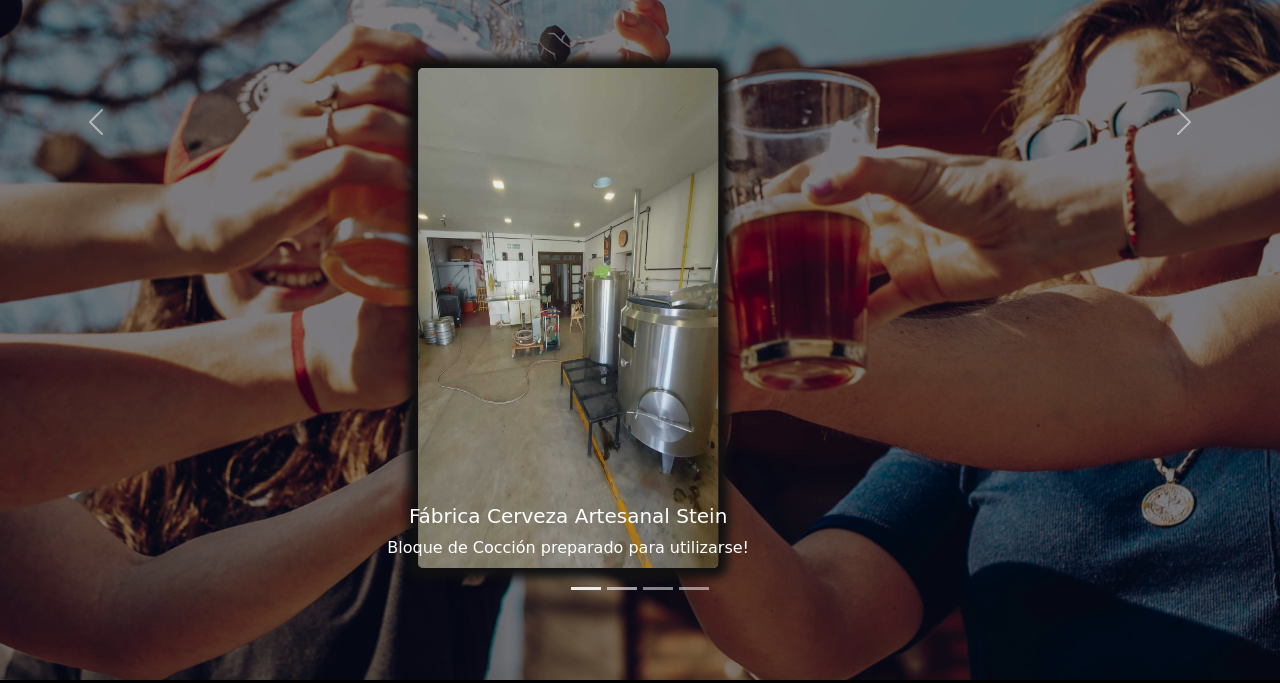
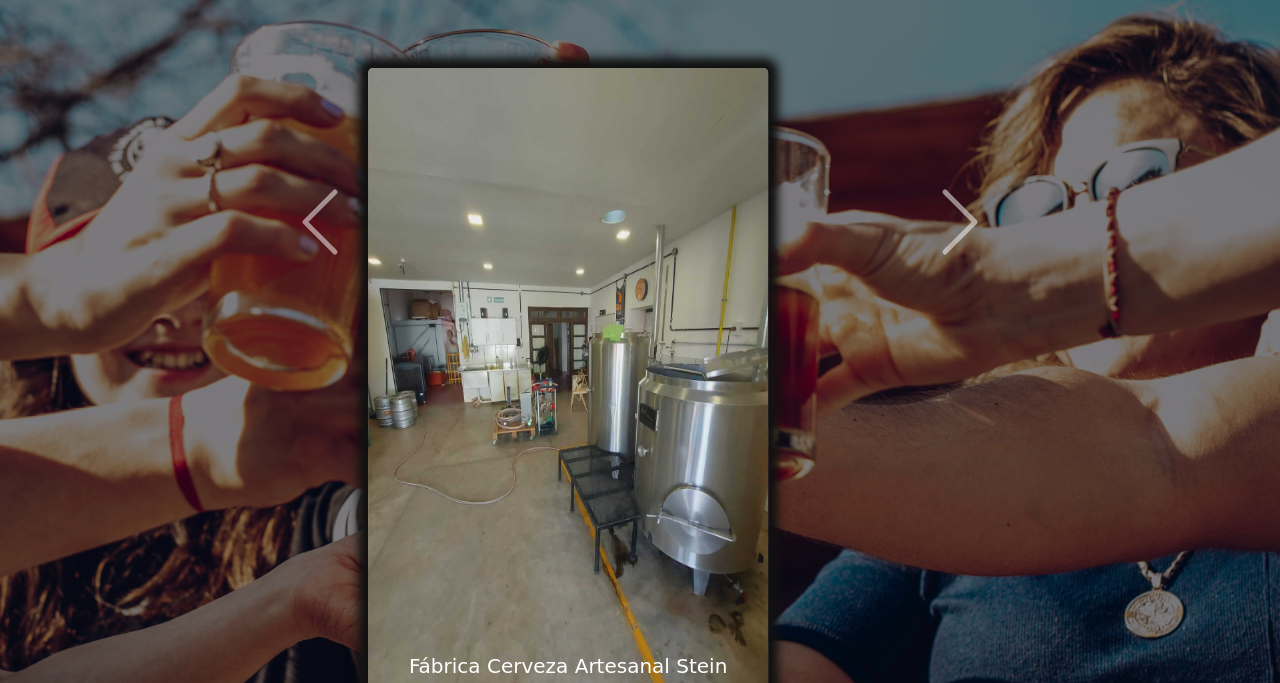
Before and after one commit to JornabeDV/After-Class, a website: page pages/la-fabrica.html in a window 1280 px wide. Shown: the part 378-1061 px from the top of the page. Drawn offline with nearby package versions, Linux system fonts and the light colour scheme; a web font is replaced by a local one.

Commit message:
Arreglo Carrousel

```diff
--- a/scss/_footer.scss
+++ b/scss/_footer.scss
@@ -20,6 +20,9 @@
     cursor: pointer;
     }
 }
+
+// MediaQueries
+
 @media (min-width: 600px) {
     footer {
         position: relative;
--- a/scss/_formulario.scss
+++ b/scss/_formulario.scss
@@ -1,4 +1,4 @@
-//// Formulario
+// Formulario
 
 .contenido__principal {
     box-shadow: 0 0 20px 0 rgba(255, 255, 255, 0.3);
@@ -75,7 +75,7 @@
     }
 }
 
-////MediaQueries
+// MediaQueries
 
 @media (min-width: 480px) {
     .contenido__principal {
@@ -93,5 +93,4 @@
             max-width: 100px;
             }
     }
-
 }
--- a/scss/_globales.scss
+++ b/scss/_globales.scss
@@ -44,6 +44,9 @@
         color: $color2;
     }
 }
+
+// MediaQueries
+
 @media (min-width: 600px) {
     .section__titulo {
         font-size: 100px;
--- a/scss/_index.scss
+++ b/scss/_index.scss
@@ -36,7 +36,7 @@
             color: $color3;
             border-color: $color2;
             transition: 2s;
-            }
+        }
     }
 }
 .btn-wsp {
@@ -61,7 +61,7 @@
     }
 }
 
-//MediaQueries
+// MediaQueries
 
 @media (min-width: 600px) {
     .section__texto {
--- a/scss/_lafabrica.scss
+++ b/scss/_lafabrica.scss
@@ -5,5 +5,26 @@
     box-shadow: 0 0px 10px 10px #111, 0 0 20px #ccc inset;
 }
 .carousel-control-prev, .carousel-control-next {
-    top: 25%;
+    top: 50%;
 }
+
+//MediaQueries
+
+@media (min-width: 600px) {
+    .img_fab{
+        width: 400px;
+        height: 650px;
+    }
+    .carousel-control-prev, .carousel-control-next {
+        width: 20%;
+        .carousel-control-next-icon, .carousel-control-prev-icon {
+            width: 5rem;
+            height: 5rem;
+        }
+    }
+}
+@media (min-width: 1000px) {
+    .carousel-control-prev, .carousel-control-next {
+    width: 50%;
+    }
+}
--- a/scss/_nosotros.scss
+++ b/scss/_nosotros.scss
@@ -1,4 +1,4 @@
-//Nosotros
+// Nosotros
 
 .contenedor__nosotros {
     .nosotros {
@@ -21,7 +21,7 @@
     }
 }
 
-//MediaQueries
+// MediaQueries
 
 @media (min-width: 480px) {
     .contenedor__nosotros {
--- a/scss/_nuestrascervezas.scss
+++ b/scss/_nuestrascervezas.scss
@@ -38,7 +38,7 @@
     }
 }
 
-//MediaQueries
+// MediaQueries
 
 @media (min-width: 600px) {
     .grid {
```
Also changed, not shown: pages/productos.html (+0 -1 lines), scss/_header.scss (+2 -7 lines), scss/_productos.scss (+3 -4 lines), scss/_variables.scss (+4 -4 lines), css/estilo.css. Lines whose indentation alone changed are shown as unchanged.
